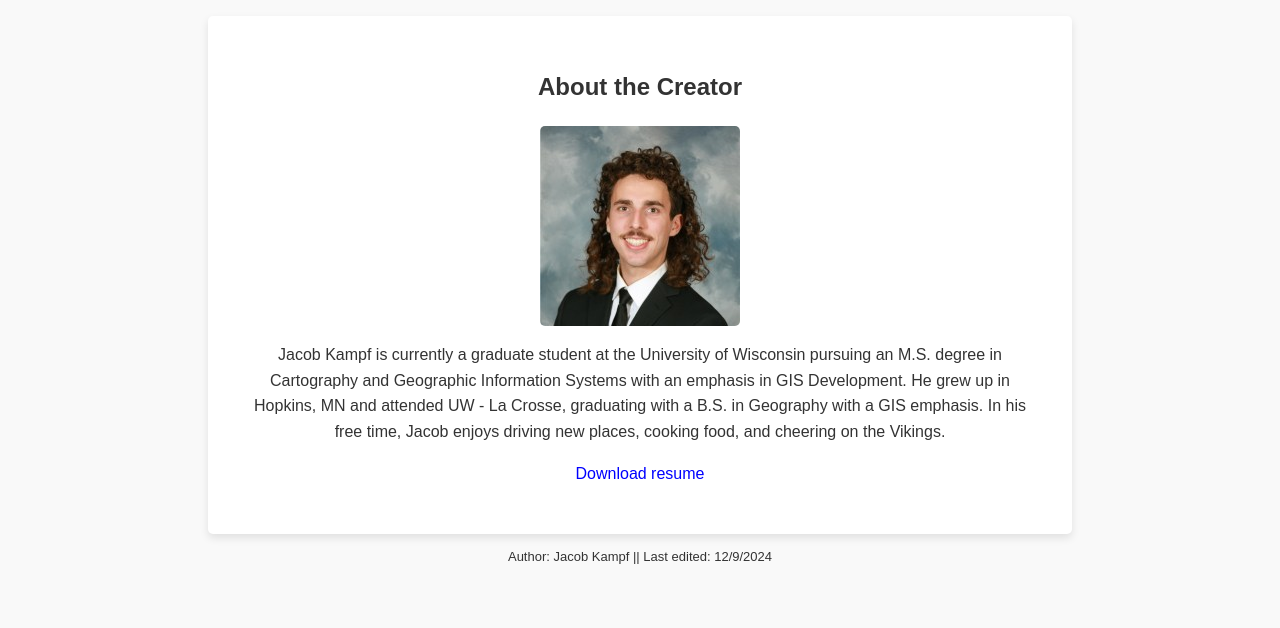
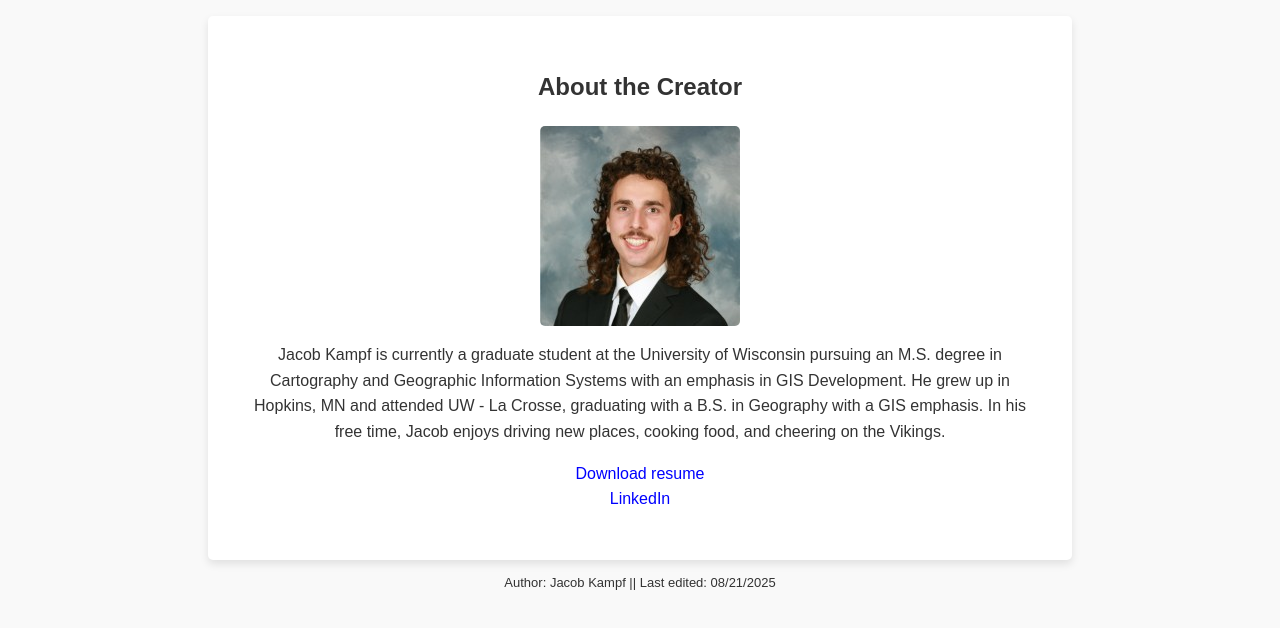
Before and after one commit to Kampjaco/Portfolio, a plain HTML site: page about.html in a window 1280 px wide. Shown: the part 64-692 px from the top of the page. Drawn offline with Linux system fonts and the light colour scheme.

Commit message:
Changing around text

```diff
--- a/about.html
+++ b/about.html
@@ -3,7 +3,7 @@
 <head>
     <meta charset="UTF-8">
     <meta name="viewport" content="width=device-width, initial-scale=1.0">
-    <title>My Portfolio</title>
+    <title>Jacob Kampf Portfolio</title>
     <link rel="stylesheet" href="style.css">
 </head>
 <body>
@@ -39,7 +39,8 @@
                 In his free time, Jacob enjoys driving new places, cooking food, and cheering on the Vikings.
             </p>
             <p>
-                <a href="https://raw.githubusercontent.com/kampjaco/Portfolio/main/images/resume.pdf" style="color: blue;" download>Download resume</a>
+                <a href="https://raw.githubusercontent.com/kampjaco/Portfolio/main/images/resume.pdf" style="color: blue;" download>Download resume</a><br>
+                <a href="https://www.linkedin.com/in/jacob-kampf-b2920b220/" style="color: blue;">LinkedIn</a>
 
             </p>
         </section>
@@ -47,7 +48,7 @@
 
     <!-- Footer -->
     <footer>
-        <p>Author: Jacob Kampf || Last edited: 12/9/2024</p>
+        <p>Author: Jacob Kampf || Last edited: 08/21/2025</p>
     </footer>
 </body>
 </html>
```
Also changed, not shown: geog575_dashboard.html (+1 -1 lines), geog576_weather_app.html (+1 -1 lines), geog777_proj2.html (+1 -1 lines), geog778_dashboard.html (+1 -1 lines), index.html (+1 -1 lines).
